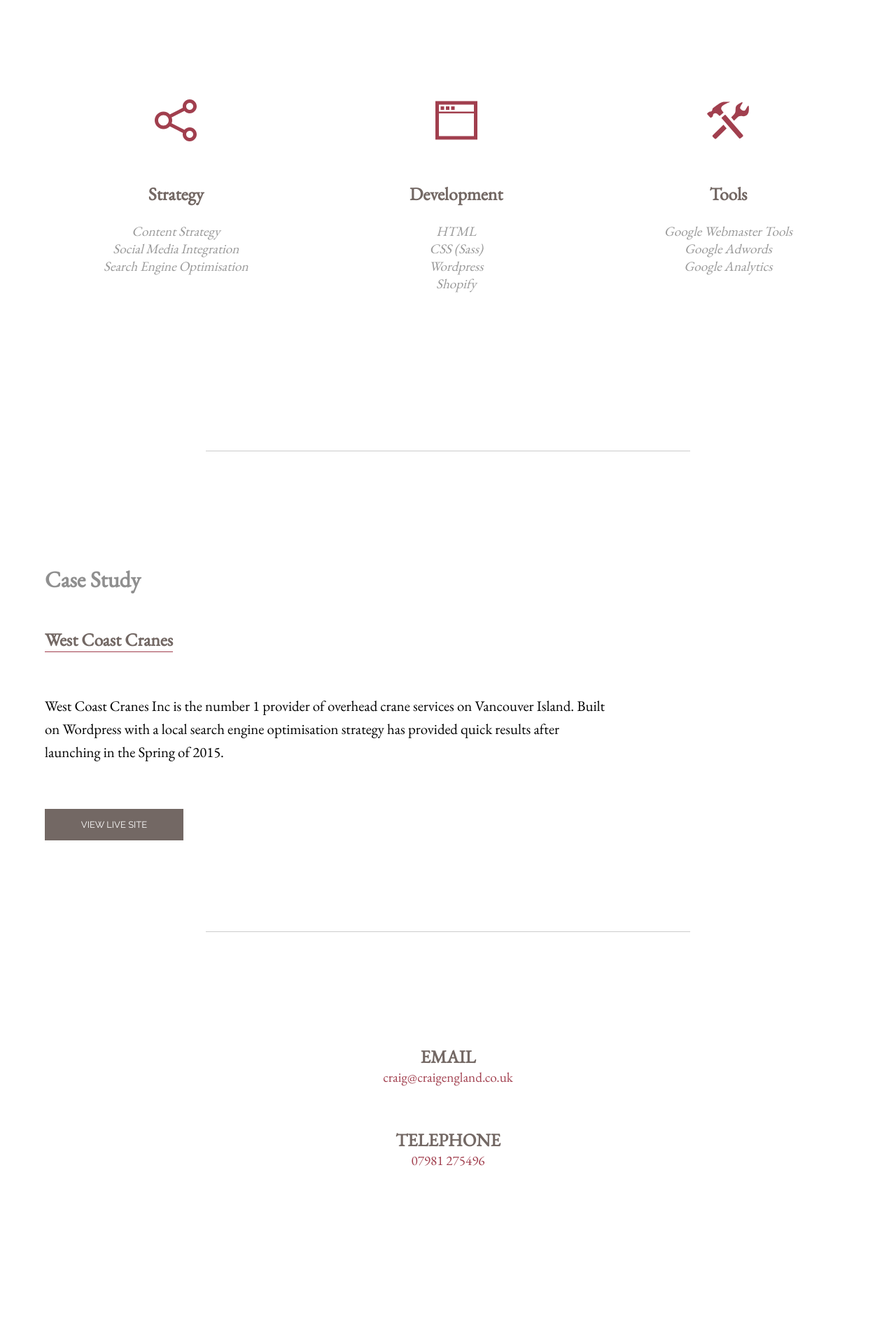
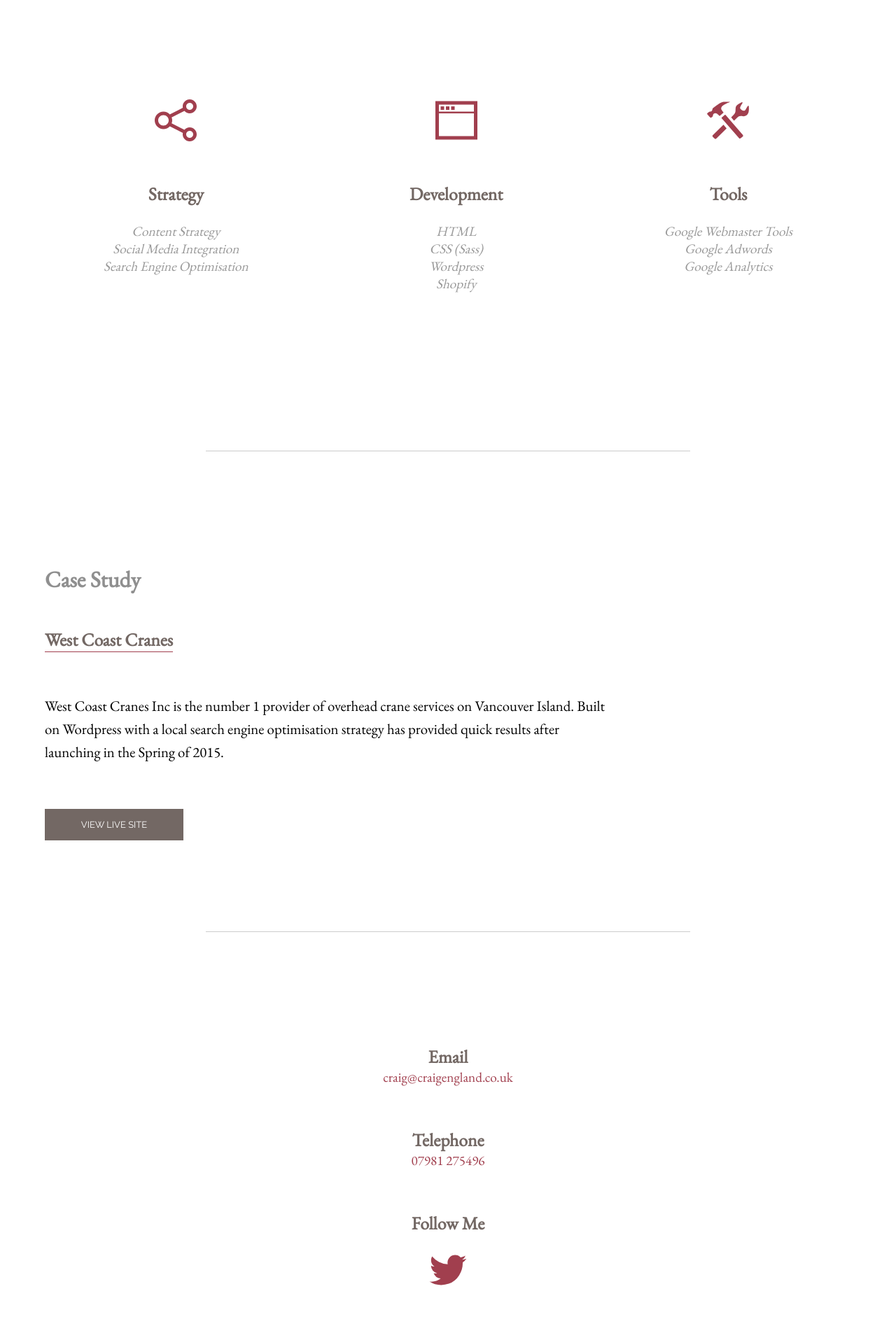
Before and after one commit to craigengland/craigengland, a Jekyll site: the page built from index.html, in a window 1280 px wide. Shown: the part 1404-3299 px from the top of the page at 70% size. Built offline with Jekyll 4.4.1, drawn with Linux system fonts in a browser that asks for light colours; Markdown is read by kramdown in place of the engine named in the settings; before the commit the page ends 3105 px from its top, so only the background shows below that.

Commit message:
Added twitter link in footer

```diff
--- a/_includes/footer.html
+++ b/_includes/footer.html
@@ -7,6 +7,14 @@
         <div class="contact-grid phone">
           <h4>Telephone</h4>
           <a href="tel:+4407981275496">07981 275496</a>
+        </div>
+        <div class="contact-grid">
+          <h4>Follow Me</h4>
+          <a href="http://twitter.com/bigheed21" target="_blank">
+            <svg class="icon">
+              <use xlink:href="#twitter"></use>
+            </svg>
+          </a>
         </div>
     </div>
 </div>
--- a/_scss/_components.scss
+++ b/_scss/_components.scss
@@ -178,7 +178,6 @@ path {
 
 h4 {
   font-size: 1.6rem;
-  text-transform: uppercase;
   color: $beta;
 }
 
--- a/css/main.css
+++ b/css/main.css
@@ -467,7 +467,6 @@ path {
 
 h4 {
   font-size: 1.6rem;
-  text-transform: uppercase;
   color: #736864; }
 
 .contact-grid {
```
Also changed, not shown: _includes/svg-symbols.svg, assets/svg/twitter.svg (added), 2 other files.
